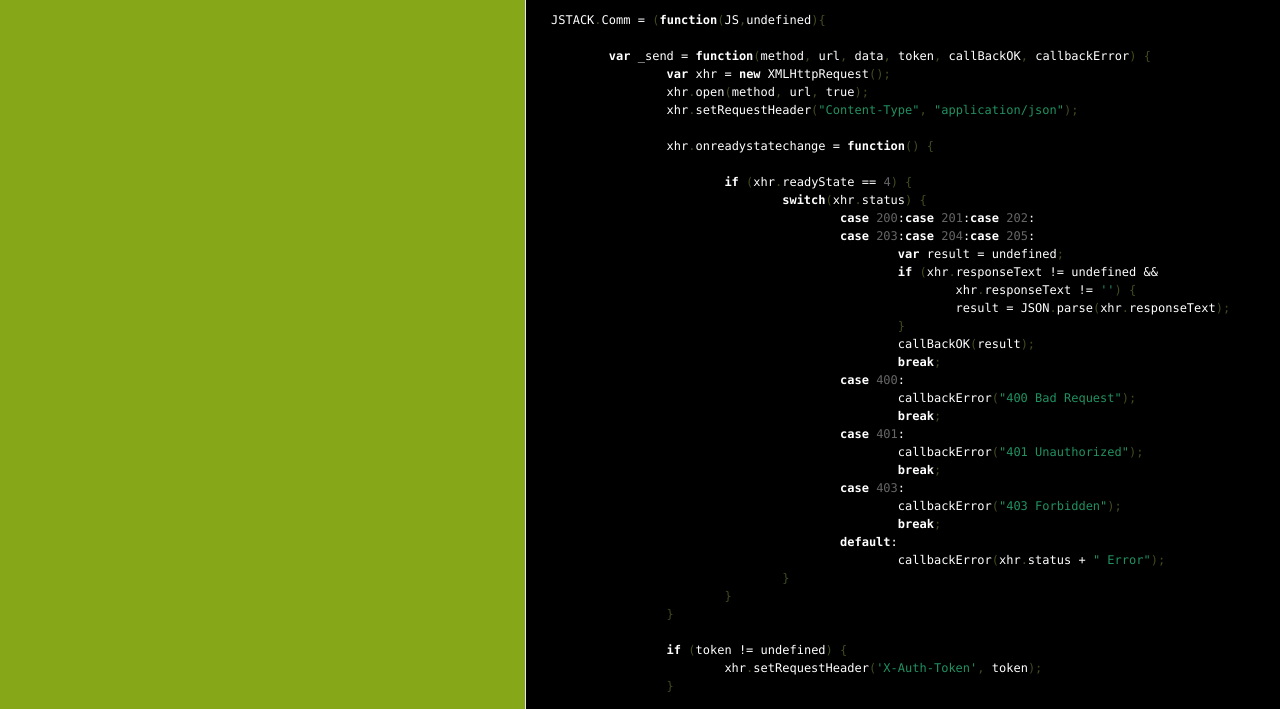
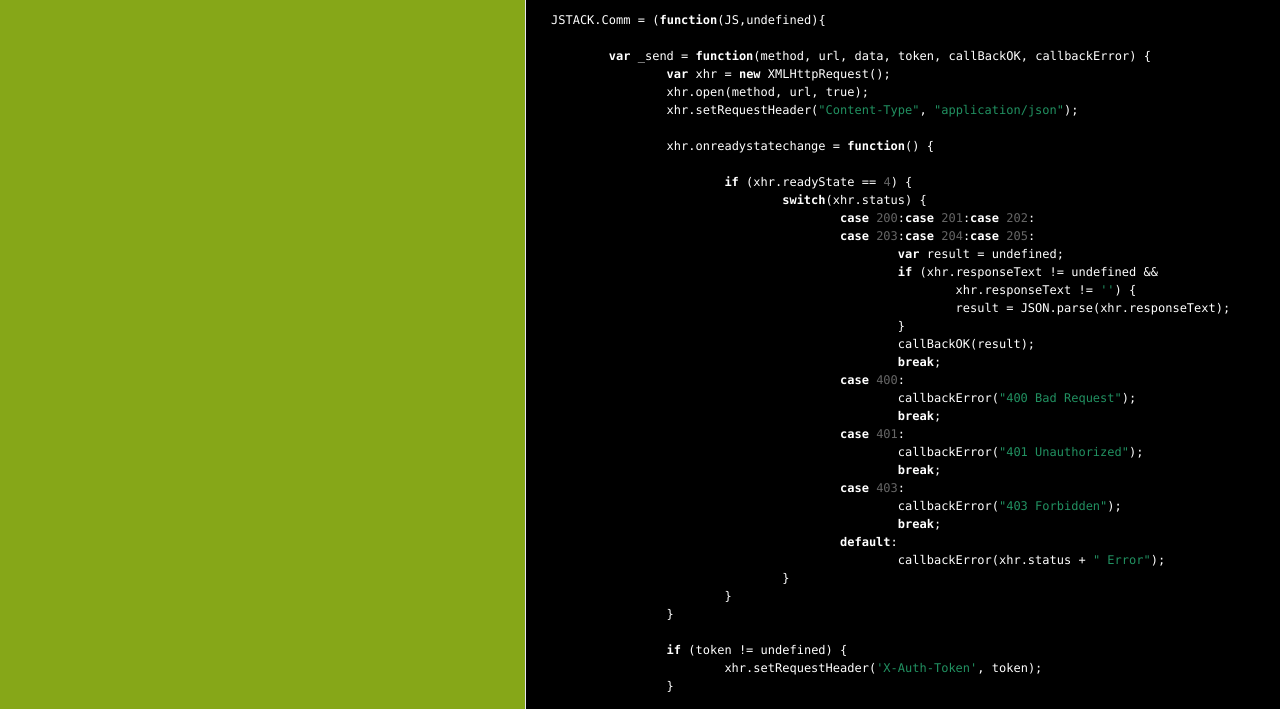
Before and after one commit to ging/jstack, a plain HTML site: page docs/JSTACK.Comm.html in a window 1280 px wide. Shown: the part 91-800 px from the top of the page. Drawn offline with Linux system fonts and the light colour scheme.

Commit message:
Update docs/docco.css

```diff
--- a/docs/docco.css
+++ b/docs/docco.css
@@ -130,6 +130,7 @@ table td {
 /*---------------------- Syntax Highlighting -----------------------------*/
 td.linenos { background-color: #657c1b; padding-right: 10px; }
 span.lineno { background-color: #657c1b; padding: 0 5px 0 5px; }
+span.p { color: #fff; }
 body .hll { background-color: #000 }
 body .c { color: #fff; font-style: italic }     /* Comment */
 body .err { border: 1px solid #FF0000 }         /* Error */
```
